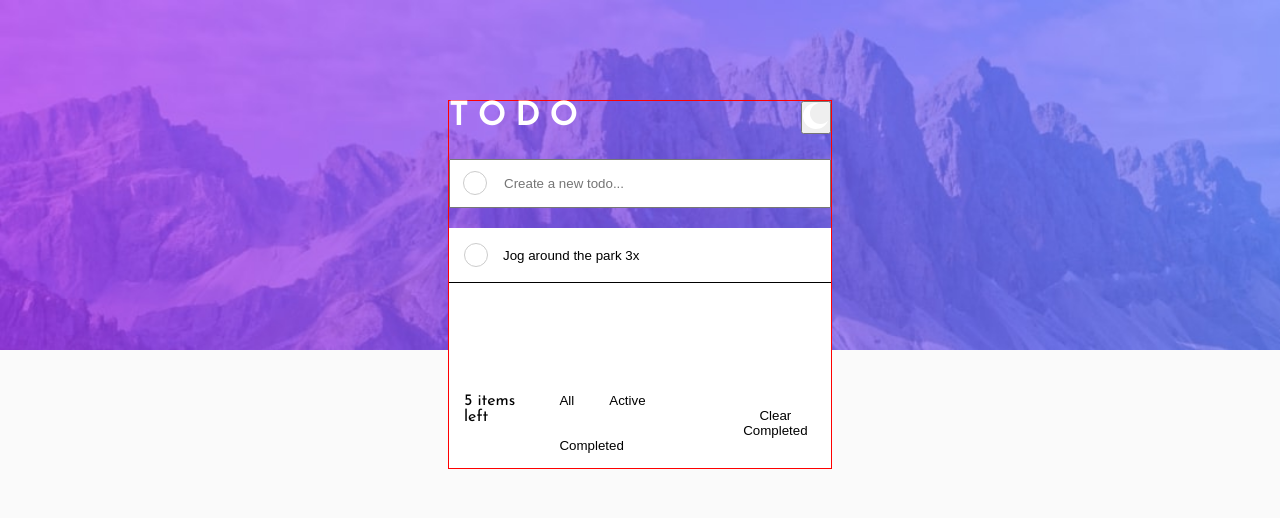
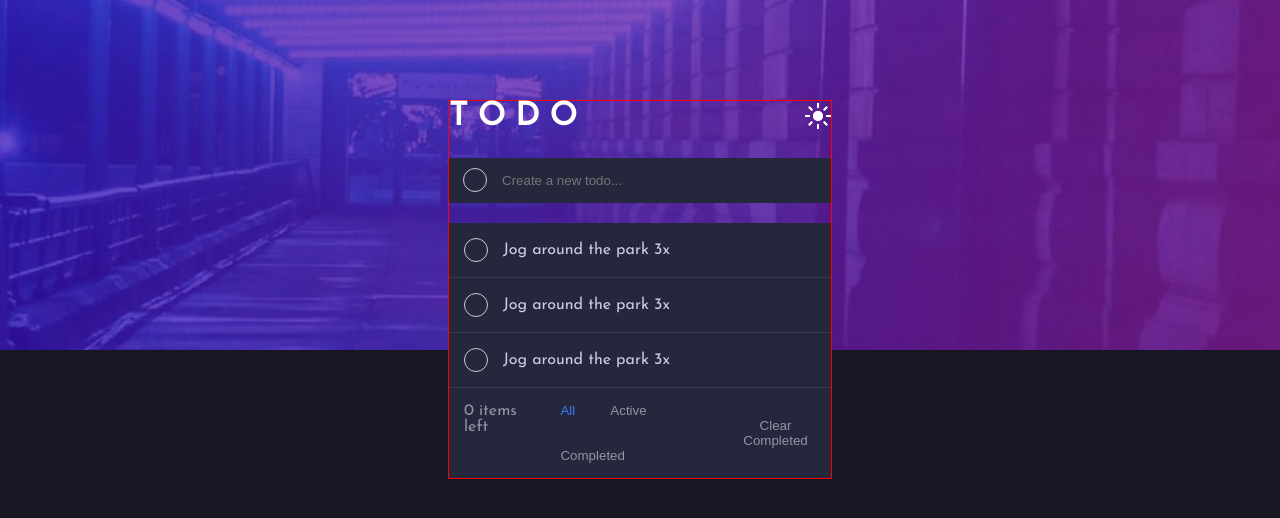
Before and after one commit to JohnLloydViola/To-do-App, a plain HTML site: page todo-app-main/index.html in a window 1280 px wide. Both pictures are taken after a click on the button 816 px from the left and 117 px from the top of the page. Drawn offline with Linux system fonts and the light colour scheme.

Commit message:
Implement theme switch functionality and update styles for dark mode

```diff
--- a/todo-app-main/index.html
+++ b/todo-app-main/index.html
@@ -8,16 +8,13 @@
   <link rel="stylesheet" href="style.css">
 </head>
 <body>
-  <header>
-
-  </header>
+  <header></header>
 
   <main>
-
     <div class="addTodo">
       <div>
         <h1>T O D O</h1>
-        <button><img src="images/icon-moon.svg"></button>
+        <button id="themeSwitch"><img id="themeImg" src="images/icon-moon.svg" alt="themeImage"></button>
       </div>
       <div>
         <input type="text" placeholder="Create a new todo...">
@@ -28,29 +25,39 @@
 
     <div class="tasks">
       <div>
-        <button>
-          <label>
-            <input class="checkbox" type="checkbox">
-            <p>Jog around the park 3x</p>
+        <label>
+          <input class="checkbox" type="checkbox">
+          <p>Jog around the park 3x</p>
+        </label>
+      </div>
 
-          </label>
+       <div>
+        <label>
+          <input class="checkbox" type="checkbox">
+          <p>Jog around the park 3x</p>
+        </label>
+      </div>
 
-        </button>
+       <div>
+        <label>
+          <input class="checkbox" type="checkbox">
+          <p>Jog around the park 3x</p>
+        </label>
       </div>
 
     </div>
 
     <div class="status">
-      <p>5 items left</p>
+      <p>0 items left</p>
       <div>
-        <button>All</button>
-        <button>Active</button>
-        <button>Completed</button>
+        <button class="statusButton statusActive">All</button>
+        <button class="statusButton">Active</button>
+        <button class="statusButton">Completed</button>
       </div>
       <button>Clear Completed</button>
     </div>
   </main>
 
-
+<script src="script.js"></script>
 </body>
 </html>
--- a/todo-app-main/script.js
+++ b/todo-app-main/script.js
@@ -0,0 +1,15 @@
+
+let themeButton = document.getElementById('themeSwitch');
+let themeimage = document.getElementById('themeImg');
+
+
+themeButton.addEventListener('click', () => {
+  if (!document.body.classList.contains('darkMode')) {
+    document.body.classList.add('darkMode');
+    themeimage.src = 'images/icon-sun.svg';
+  }
+  else{
+     document.body.classList.remove('darkMode')
+     themeimage.src = 'images/icon-moon.svg';
+  }
+});
--- a/todo-app-main/style.css
+++ b/todo-app-main/style.css
@@ -11,8 +11,15 @@
 
 :root {
   --header-bg: url('images/bg-desktop-light.jpg');
+  --theme-switch-img: url('images/icon-moon.svg');
   --body-color: hsl(0, 0%, 98%);
   --todo-container-color: white;
+  --border-color: hsl(233, 11%, 84%);
+  --status-button-color: hsl(236, 9%, 61%);
+  --status-button-color-hover: hsl(235, 19%, 35%);
+  --input-tasks-bg-color: white;
+  --blue-500: hsl(220, 98%, 61%);
+  --tasks-text-color: hsl(235, 19%, 35%);
 }
 
 body {
@@ -22,6 +29,17 @@ body {
 
 h1 {
   color:white;
+}
+
+.darkMode {
+  --header-bg: url('images/bg-desktop-dark.jpg');
+  --theme-switch-img: url('images/icon-sun.svg');
+  --body-color: hsl(235, 21%, 11%);
+  --todo-container-color: hsl(235, 24%, 19%);
+  --border-color: hsl(237, 14%, 26%);
+  --input-tasks-bg-color: hsl(235, 24%, 19%);
+  --tasks-text-color: hsl(234, 39%, 85%);
+  --status-button-color-hover: hsl(236, 33%, 92%);
 }
 
 header{
@@ -39,9 +57,17 @@ left:50%;
 transform: translate(-50%);
 border: 1px solid red;
 }
-
 .addTodo {
   padding-bottom: 20px;
+}
+
+#themeSwitch {
+  background:none;
+  border:none;
+  cursor:pointer;
+}
+#themeSwitch img {
+  background-image: var(--theme-switch-img);
 }
 
 .addTodo img {
@@ -59,12 +85,15 @@ border: 1px solid red;
   width:100%;
   padding: 15px;
   padding-left: 53px;
+  background-color:var(--input-tasks-bg-color);
+  color:var(--input-tasks-bg-color);
+  border:none;
 }
 
 .addTodo div:last-child input[type='checkbox'] {
   position:absolute;
   left:14px;
-  top: 70px;
+  top: 67px;
   appearance: none;
 }
 
@@ -78,23 +107,20 @@ border: 1px solid red;
 
 .tasks {
   width:100%;
-  height: 150px;
-  background-color: var(--todo-container-color);
+  color:var(--tasks-text-color);
 }
 
-.tasks div button label{
+.tasks label {
   display:flex;
   align-items:center;
-}
-.tasks div button {
   width:100%;
   padding: 15px;
-  background-color:white;
+  background-color:var(--input-tasks-bg-color);
   border:none;
-  border-bottom: 1px solid black;
+  border-bottom: 1px solid var(--border-color);
 }
 
-.tasks div button label input{
+.tasks input{
   margin-right: 15px;
 }
 
@@ -105,6 +131,15 @@ border: 1px solid red;
   background-color:var(--todo-container-color);
 }
 
+.status button.statusActive {
+  color: var(--blue-500);
+}
+
+.status button,
+.status p {
+  color:var(--status-button-color);
+}
+
 
 .status button,
 .status p{
@@ -112,3 +147,24 @@ border: 1px solid red;
   background:none;
   padding:15px;
 }
+
+
+.addTodo div:last-child input[type='checkbox']:checked,
+.tasks input[type='checkbox']:checked {
+  background-image: url('images/icon-check.svg'),
+  linear-gradient(to right, hsl(192, 100%, 67%), hsl(280, 87%, 65%));;
+  background-repeat: no-repeat;
+  background-position: center;
+
+}
+
+.addTodo div:last-child input[type='checkbox']:hover,
+.tasks label,
+.status button,
+.tasks input {
+  cursor:pointer;
+}
+
+.status button:hover {
+  color:var(--status-button-color-hover);
+}
```
